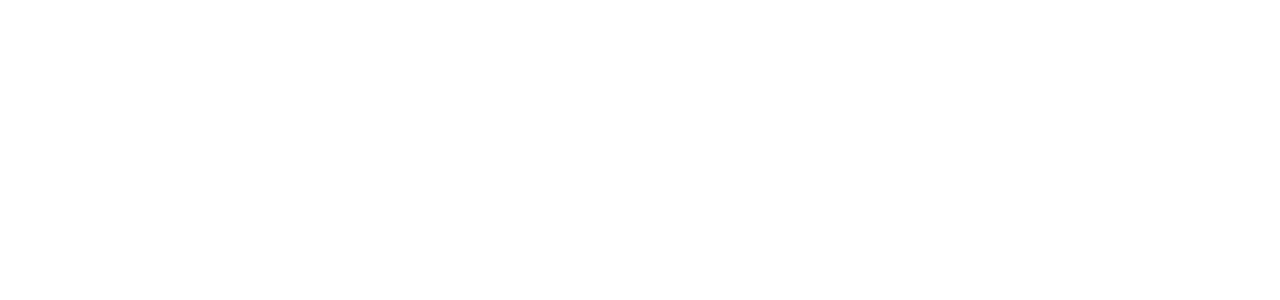
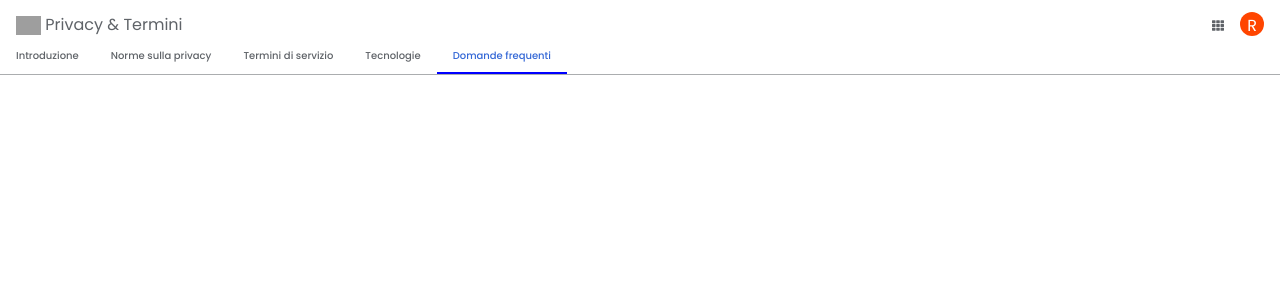
Before and after one commit to Daedry/php-google-faq, a PHP site: page / in a window 1280 px wide. Before the commit the part shown is empty. Shown: the top 300 px of the page. Run offline with PHP 8.4, Linux system fonts and the light colour scheme; style sheets or scripts are compiled from the project's sources; some libraries are stand-ins or nearby versions; grey boxes are pictures that could not be loaded.

Commit message:
Add dynamic header

```diff
--- a/index.php
+++ b/index.php
@@ -4,7 +4,7 @@ $header = [
     'logo' => 'https://www.gstatic.com/images/branding/googlelogo/svg/googlelogo_clr_74x24px.svg',
     'text' => 'Privacy & Termini',
     'user' => 'R',
-    'navbar' => ['Introduzione', 'Norme sulla privacy', 'Termini di servizio', 'Tecnologie', 'Domande frequenti']
+    'nav-list' => ['Introduzione', 'Norme sulla privacy', 'Termini di servizio', 'Tecnologie', 'Domande frequenti']
 ];
 
 $main_content = [
@@ -43,6 +43,9 @@ $main_content = [
 $footer = ['Google', 'Tutto su Google', 'Privacy', 'Termini'];
 
 
+$nav_list = $header['nav-list'];
+
+// var_dump(count($nav_list));
 ?>
 
 <!DOCTYPE html>
@@ -53,13 +56,46 @@ $footer = ['Google', 'Tutto su Google', 'Privacy', 'Termini'];
     <meta http-equiv="X-UA-Compatible" content="IE=edge">
     <meta name="viewport" content="width=device-width, initial-scale=1.0">
     <title> </title>
-    <link rel="stylesheet" href="./style.scss">
-    <link rel="stylesheet" href="https://cdnjs.cloudflare.com/ajax/libs/font-awesome/6.1.1/css/all.min.css" integrity="sha512-KfkfwYDsLkIlwQp6LFnl8zNdLGxu9YAA1QvwINks4PhcElQSvqcyVLLD9aMhXd13uQjoXtEKNosOWaZqXgel0g==" crossorigin="anonymous" referrerpolicy="no-referrer" />
+    <link rel="stylesheet" href="./style.css">
+    <link rel="stylesheet" href="https://cdnjs.cloudflare.com/ajax/libs/font-awesome/5.15.4/css/all.min.css" integrity="sha512-1ycn6IcaQQ40/MKBW2W4Rhis/DbILU74C1vSrLJxCq57o941Ym01SwNsOMqvEBFlcgUa6xLiPY/NS5R+E6ztJQ==" crossorigin="anonymous" referrerpolicy="no-referrer" />
 </head>
 
 <body>
 
+    <header class="site-header">
+        <div class="nav">
+            <div class="nav-top d-flex j-space-b">
 
+                <div class="nav-left d-flex">
+                    <div class="logo">
+                        <img height="19px" src="<?= $header['logo'] ?>" alt="">
+                    </div>
+                    <div class="nav-text">
+                        <h4> <?= $header['text'] ?> </h4>
+                    </div>
+                </div>
+                <!-- /.nav-left -->
+
+                <div class="nav-right d-flex">
+                    <i class="fas fa-th"></i>
+                    <div class="user">
+                        <p><?= $header['user'] ?></p>
+                    </div>
+                </div>
+            </div><!-- /.nav-top -->
+            <div class="nav-bot">
+                <ul class="d-flex">
+                    <?php foreach ($nav_list as $list) : ?>
+                        <li class=" <?= $list === 'Domande frequenti' ? 'nav-border-bot' : '' ?>"> <?= $list ?> </li>
+                    <?php endforeach; ?>
+                </ul>
+            </div>
+            <!-- /.nav-bot -->
+        </div>
+        <!-- /.nav -->
+
+    </header>
+    <!-- /.site-header -->
 
 </body>
 
--- /dev/null
+++ b/style.css
@@ -0,0 +1,93 @@
+@import url("https://fonts.googleapis.com/css2?family=Poppins:wght@100;200;300;400;500&display=swap");
+
+* {
+  padding: 0;
+  margin: 0;
+  box-sizing: border-box;
+  font-family: "Poppins", sans-serif;
+}
+
+/* COMMON */
+
+li{
+  list-style: none;
+}
+
+/* uTILITY */
+
+.d-flex {
+  display: flex;
+}
+
+.j-space-b {
+  justify-content: space-between;
+}
+
+/* HEADER */
+
+.nav {
+  padding: .75rem 1rem 0 1rem;
+  border-bottom: 1px solid #abadaf;
+}
+
+/* NAV-TOP */
+
+/* nav-left */
+
+.logo > img{
+  vertical-align: middle;
+}
+
+.nav-text{
+  padding: 0 .25rem;
+}
+
+h4{
+  font-weight: 400;
+  color: #5f6368;
+
+}
+
+/* nav-right */
+
+.nav-right > .fa-th{
+  font-size: 12px;
+  padding: .5rem 1rem;
+  color: #5f6368;
+}
+
+.user{
+  width: 24px;
+  height: 24px;
+  background-color: orangered;
+  border-radius: 50%;
+}
+
+.user > p{
+  padding: .05rem .45rem;
+  color: white;
+}
+
+/* NAV-BOT */
+
+.nav-bot > ul{
+  margin-left: -1rem;
+}
+
+.nav-bot > ul > li{
+  font-size: 10px;
+  padding: .5rem 1rem;
+  color: #5f6368;
+  font-weight: 500;
+  transition: .33s;
+}
+
+.nav-bot > ul > li:hover{
+  cursor: pointer;
+  transform: scale(1.055);
+}
+
+.nav-border-bot{
+  color: #3367d6 !important;
+  border-bottom: 2px solid blue;
+}
--- a/style.scss
+++ /dev/null
@@ -1,8 +0,0 @@
-@import url("https://fonts.googleapis.com/css2?family=Poppins:wght@100;200;300;400;500&display=swap");
-
-* {
-  padding: 0;
-  margin: 0;
-  box-sizing: border-box;
-  font-family: "Poppins", sans-serif;
-}
```
